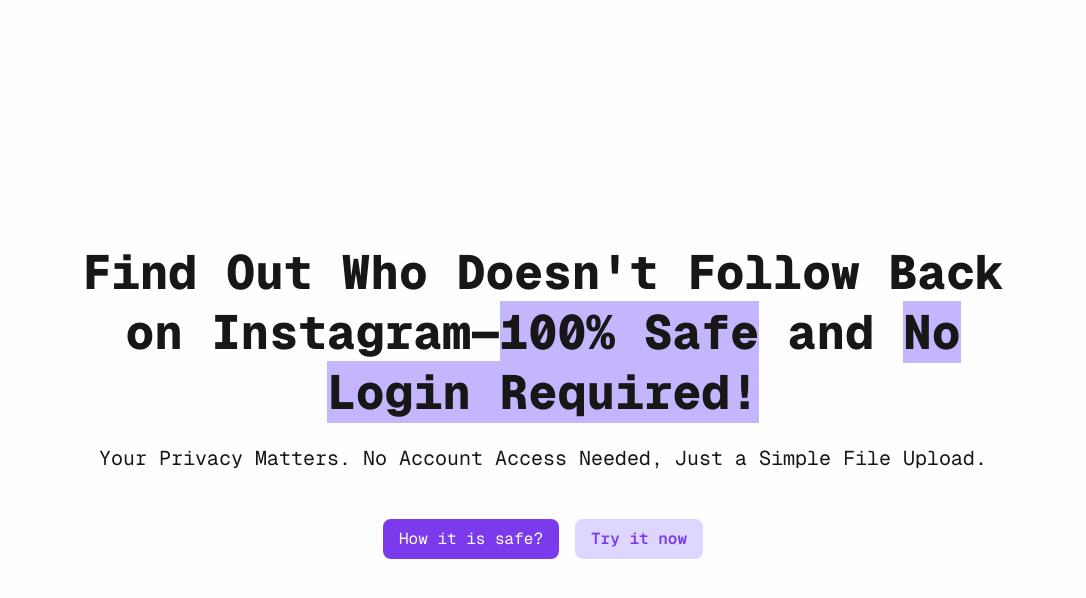
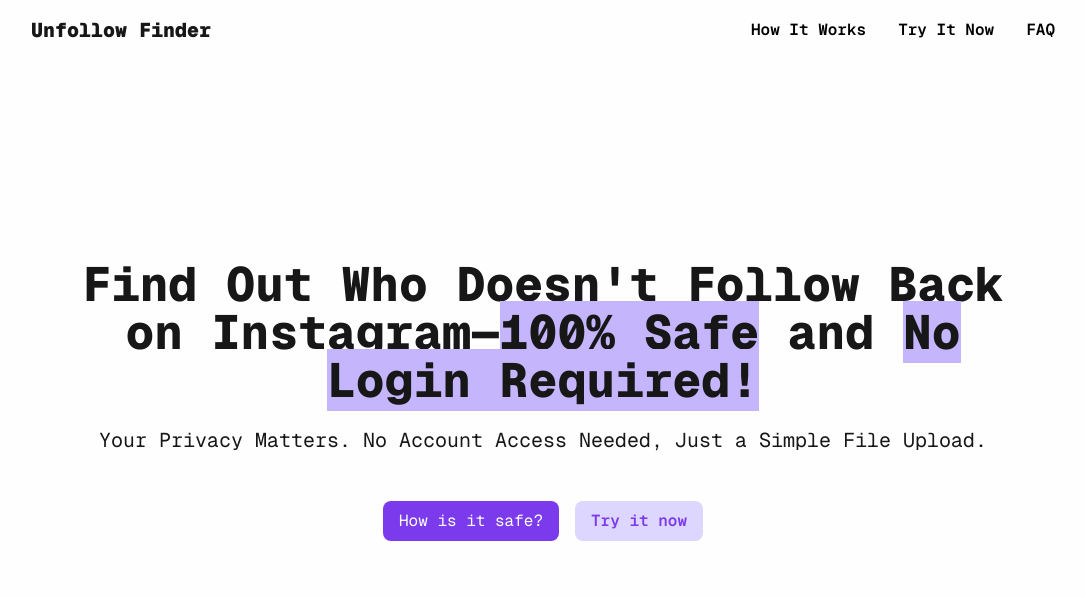
Before and after one commit to gamassss/unfollow-finder, a Next.js app: page / in a window 1280 px wide. Shown: the top 598 px of the page, without its empty margins (97-1183 px from the left). Built offline with nearby package versions, Linux system fonts and the light colour scheme.

Commit message:
feat: make hero section responsive and refactor components for better modularity

```diff
--- a/package.json
+++ b/package.json
@@ -10,6 +10,7 @@
   },
   "dependencies": {
     "geist": "^1.3.1",
+    "hamburger-react": "^2.5.1",
     "next": "14.2.11",
     "react": "^18",
     "react-dom": "^18"
--- a/src/app/(root)/layout.tsx
+++ b/src/app/(root)/layout.tsx
@@ -1,6 +1,7 @@
 import type { Metadata } from "next";
 import "../globals.css";
 import { GeistMono } from "geist/font/mono";
+import Navbar from "@/components/organisms/Navbar";
 
 export const metadata: Metadata = {
   title: "Unfollow Finder",
@@ -17,6 +18,7 @@
       <body
         className={`antialiased ${GeistMono.className}`}
       >
+        <Navbar></Navbar>
         {children}
       </body>
     </html>
--- /dev/null
+++ b/src/components/atoms/NavbarItem.tsx
@@ -0,0 +1,23 @@
+import Link from "next/link";
+import React from "react";
+export type NavbarItemProps = {
+  href: string;
+  label: string;
+};
+
+const NavbarItem = React.memo(function NavbarItem({
+  href,
+  label,
+}: NavbarItemProps) {
+  return (
+    <Link
+      href={href}
+      className="text-black hover:underline font-semibold text-base"
+      passHref
+    >
+      {label}
+    </Link>
+  );
+});
+
+export default NavbarItem;
--- a/src/components/organisms/HeroSection.tsx
+++ b/src/components/organisms/HeroSection.tsx
@@ -1,7 +1,7 @@
 const HeroSection: React.FC = () => {
   return (
     <div className="h-screen flex flex-col justify-center items-center">
-      <h1 className="text-5xl font-extrabold text-center mb-6 leading-tight md:w-9/12">
+      <h1 className="text-4xl md:text-5xl font-extrabold text-center mb-6 leading-tight md:w-9/12">
         Find Out Who Doesn{"'"}t Follow Back on Instagram—
         <span className="bg-violet-300">100% Safe</span> and{" "}
         <span className="bg-violet-300">No Login Required!</span>
@@ -13,7 +13,7 @@
 
       {/* CTA */}
       <div className="flex items-center gap-x-4">
-        <button className="bg-violet-600 text-[#fefefe] px-4 py-2 rounded-lg hover:bg-violet-500 transition">How it is safe?</button>
+        <button className="bg-violet-600 text-[#fefefe] px-4 py-2 rounded-lg hover:bg-violet-500 transition">How is it safe?</button>
         <button className="bg-violet-200 text-violet-600 font-semibold px-4 py-2 rounded-lg hover:bg-violet-300 hover:text-violet-500 transition">Try it now</button>
       </div>
     </div>
--- /dev/null
+++ b/src/components/organisms/Navbar.tsx
@@ -0,0 +1,74 @@
+"use client";
+
+import NavbarItem from "../atoms/NavbarItem";
+import { Spin as Hamburger } from "hamburger-react";
+import Link from "next/link";
+import { useEffect, useState } from "react";
+
+const navbarItems: ReadonlyArray<{ href: string; label: string }> = [
+  { href: "#how-it-works", label: "How It Works" },
+  { href: "#try-it-now", label: "Try It Now" },
+  { href: "#faq", label: "FAQ" },
+];
+
+interface NavbarProps {
+  children?: React.ReactNode;
+}
+
+const Navbar: React.FC<NavbarProps> = () => {
+  const [isOpen, setOpen] = useState(false);
+
+  useEffect(() => {
+    if (isOpen) {
+      document.body.style.overflow = "hidden";
+    } else {
+      document.body.style.overflow = "auto";
+    }
+  }, [isOpen]);
+
+  return (
+    <nav
+      className={`container fixed inset-x-0 top-0 z-50 max-h-16 border-b-white border-b-1 bg-primary py-4 px-4 md:px-20 lg:px-32 backdrop-blur-sm ${
+        isOpen && "bg-primary/80"
+      }`}
+    >
+      <nav className="mx-auto flex items-center justify-between">
+        <div className="flex items-center justify-between gap-x-8 w-full">
+          <Link href="#" className="text-xl font-black cursor-pointer">Unfollow Finder</Link>
+
+          <ul className="hidden md:flex gap-x-8 text-sm">
+            {navbarItems.map(({ href, label }) => (
+              <li key={label}>
+                <NavbarItem href={href} label={label} />
+              </li>
+            ))}
+          </ul>
+        </div>
+
+        <div className="flex items-center md:hidden">
+          <Hamburger size={16} toggled={isOpen} toggle={setOpen} />
+        </div>
+      </nav>
+      {isOpen && <MobileMenu />}
+    </nav>
+  );
+};
+
+const MobileMenu = () => {
+  return (
+    <div className="py-16 bg-[#fefefe] backdrop-blur-3xl">
+      <ul className="flex flex-col items-center gap-y-6 font-semibold text-base h-screen">
+        {navbarItems.map(({ href, label }) => (
+          <li
+            key={label}
+            className="border-b-2 border-slate-700 text-center py-2 w-3/4"
+          >
+            <NavbarItem href={href} label={label} />
+          </li>
+        ))}
+      </ul>
+    </div>
+  );
+};
+
+export default Navbar;
```
Also changed, not shown: 1 other file (tests, documents, lock files or other folders).
